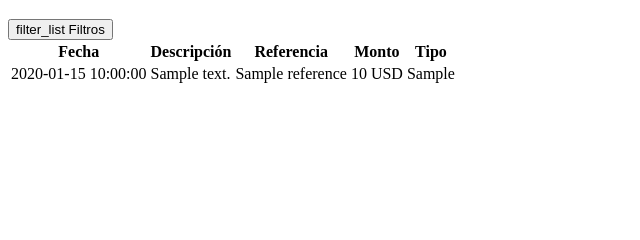
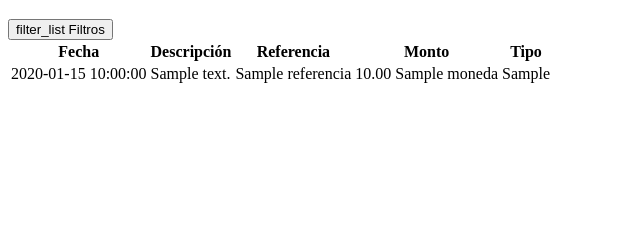
Before and after one commit to blancowilson/GeBank, a Python web app: template app/presentation/web/templates/bancos/_analisis_resultados.html in a window 1280 px wide. Shown: the part 138-378 px from the top of the page, without its empty margins (0-640 px from the left). Run offline with Jinja, Linux system fonts and the light colour scheme; the template is opened without the code that fills it: most values are stand-ins (such as "Sample title", 1, 10 or a date in 2020).

Commit message:
fix(upload): Correct transaction data display in upload preview

```diff
--- a/app/presentation/web/templates/bancos/_analisis_resultados.html
+++ b/app/presentation/web/templates/bancos/_analisis_resultados.html
@@ -51,11 +51,11 @@
                 <tbody class="divide-y divide-[#ece7f3] dark:divide-[#382e48]">
                     {% for txn in transacciones %}
                     <tr class="hover:bg-background-light dark:hover:bg-[#1f162e]">
-                        <td class="px-6 py-4">{{ txn.raw_date }}</td>
-                        <td class="px-6 py-4">{{ txn.description }}</td>
-                        <td class="px-6 py-4">{{ txn.reference }}</td>
-                        <td class="px-6 py-4">{{ txn.amount }} {{ txn.currency }}</td>
-                        <td class="px-6 py-4">{{ txn.transaction_type }}</td>
+                        <td class="px-6 py-4">{{ txn.fecha }}</td>
+                        <td class="px-6 py-4">{{ txn.descripcion }}</td>
+                        <td class="px-6 py-4">{{ txn.referencia }}</td>
+                        <td class="px-6 py-4">{{ "%.2f"|format(txn.monto) }} {{ txn.moneda }}</td>
+                        <td class="px-6 py-4">{{ txn.tipo_movimiento }}</td>
                     </tr>
                     {% else %}
                     <tr>
```
Also changed, not shown: app/application/use_cases/bancos/upload_bank_statement.py (+18 -6 lines).
